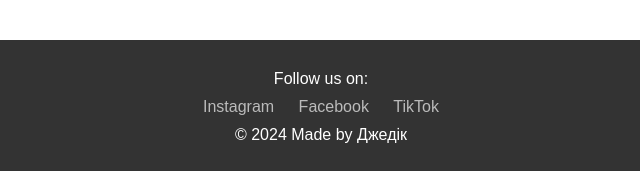
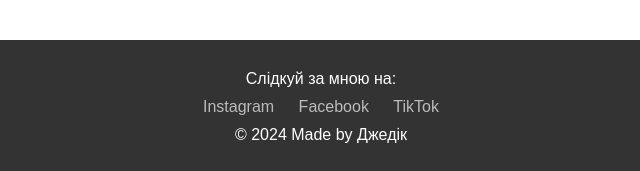
Before and after one commit to Shchodryi/jedipes2, a plain HTML site: page index.html in a window 1280 px wide. Shown: the part 2519-2690 px from the top of the page, 319-959 px from the left. Drawn offline with Linux system fonts and the light colour scheme.

Commit message:
Update index.html

```diff
--- a/index.html
+++ b/index.html
@@ -266,7 +266,7 @@
 
     <!-- Footer Section -->
     <div class="footer">
-        <p>Follow us on:</p>
+        <p>Слідкуй за мною на:</p>
         <a href="https://instagram.com" target="_blank">Instagram</a>
         <a href="https://facebook.com" target="_blank">Facebook</a>
         <a href="https://tiktok.com" target="_blank">TikTok</a>
```
